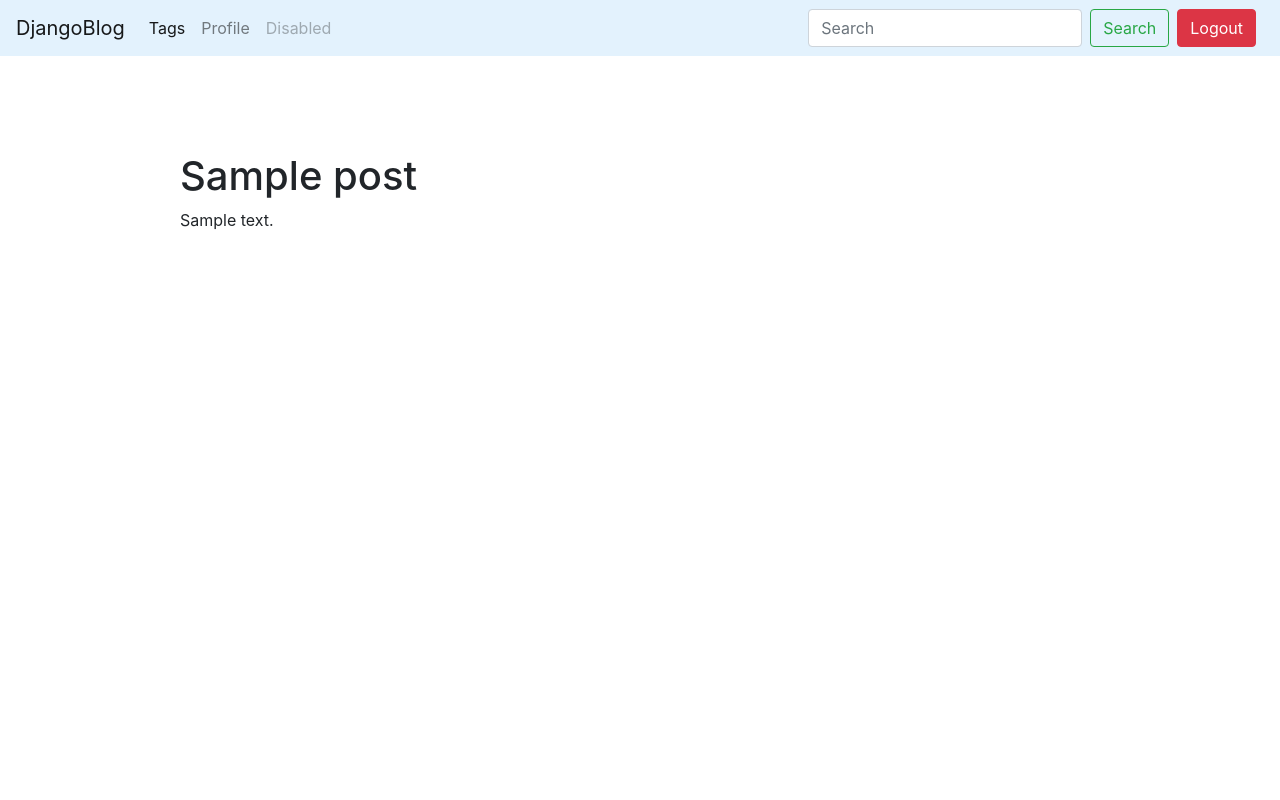
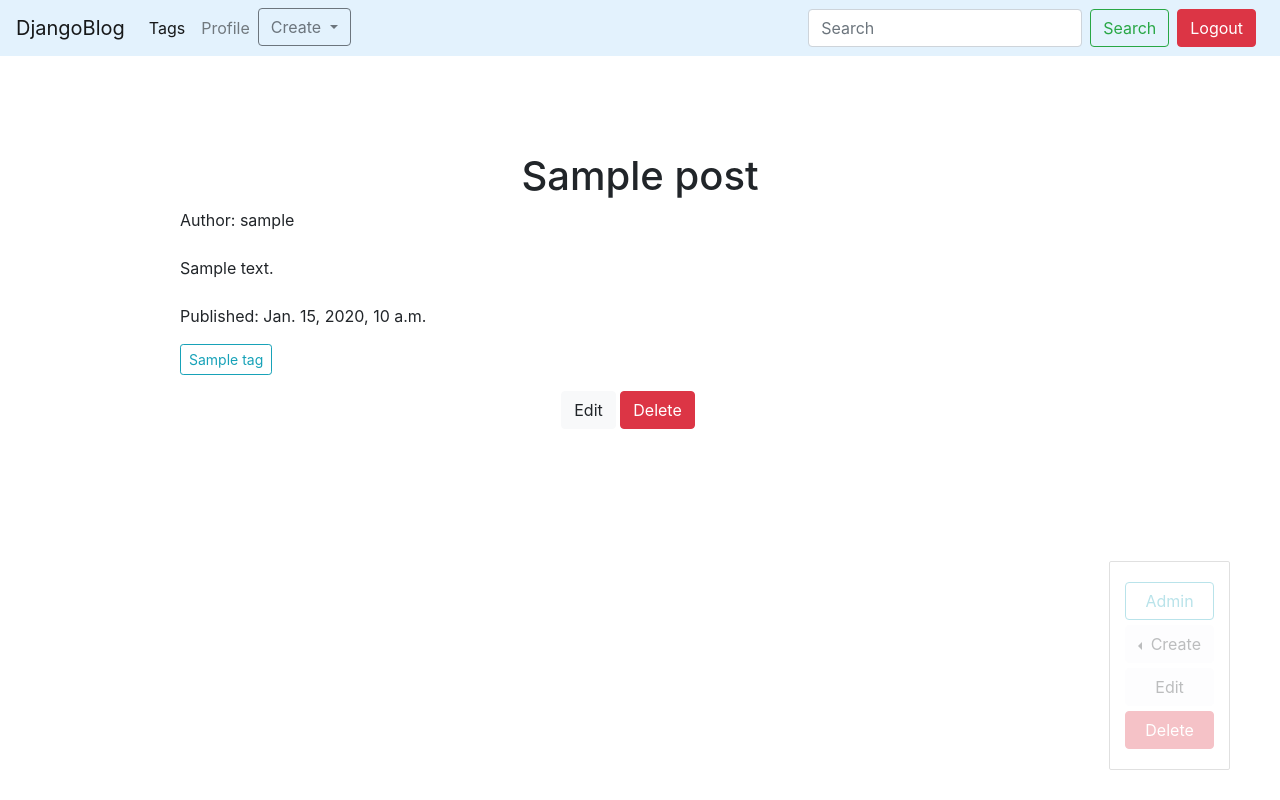
Before and after one commit to VovaPrymachuk/Django_blog, a Django app: a page that uses templates/base.html in a window 1280 px wide. Run offline with Django 3.2, Linux system fonts and the light colour scheme; a user stored in the database is signed in; tables that the repository leaves empty hold one stand-in row (values such as "Sample post"); some libraries are stand-ins or nearby versions.

Commit message:
profile page

```diff
--- a/blog/templates/blog/base_blog.html
+++ b/blog/templates/blog/base_blog.html
@@ -1 +1,21 @@
 {% extends 'base.html' %}
+
+{% block admin-panel %}
+
+    <div class="btn-group dropleft">
+        <button type="button" class="btn btn-light dropdown-toggle" data-toggle="dropdown" aria-haspopup="true"
+           aria-expanded="false">
+            Create
+        </button>
+        <div class="dropdown-menu">
+            <a href="{% url 'post_create_url' %}" class="dropdown-item" type="button">Post</a>
+            <a href="{% url 'tag_create_url' %}" class="dropdown-item" type="button">Tag</a>
+        </div>
+    </div>
+
+    <a href="{{ admin_object.get_update_url }}" class="btn btn-light edit"
+       style="{% if detail %}display:block{% endif %}">Edit</a>
+    <a href="{{ admin_object.get_delete_url }}" class="btn btn-danger delete"
+       style="{% if detail %}display:block{% endif %}">Delete</a>
+
+{% endblock %}
--- a/blog/templates/blog/post_detail.html
+++ b/blog/templates/blog/post_detail.html
@@ -6,6 +6,25 @@
 
 
 {% block content %}
-    <h1 class="mt-5">{{ post.title }}</h1>
-    <p>{{ post.body }}</p>
+
+
+    <h1 class="mt-5 text-center">{{ post.title }}</h1>
+    <p>Author: {{ post.author }}</p>
+    <p class="mt-4 mb-4">{{ post.body }}</p>
+    <p>Published: {{ post.created }}</p>
+
+    {% for tag in post.tags.all %}
+        <a href="{{ tag.get_absolute_url }}" class="btn btn-outline-info btn-sm mr-1">{{ tag }}</a>
+    {% endfor %}
+
+    {% if not username == post.author %}
+
+        <div class="text-center mt-3 mr-4">
+            <a href="{{ post.get_update_url }}" class="btn btn-light">Edit</a>
+            <a href="{{ post.get_delete_url }}" class="btn btn-danger">Delete</a>
+        </div>
+
+    {% endif %}
+
+
 {% endblock %}
--- a/blog/urls.py
+++ b/blog/urls.py
@@ -6,6 +6,7 @@ urlpatterns = [
     path('register/', register_page, name='register_page_url'),
     path('login/', login_page, name='login_url'),
     path('logout/', logout_user, name='logout_url'),
+    path('profile/<str:username>/', UserProfile.as_view(), name='user_profile'),
     path('post/create/', PostCreate.as_view(), name='post_create_url'),
     path('post/update/<str:slug>/', PostUpdate.as_view(), name='post_update_url'),
     path('post/<str:slug>/', PostDetail.as_view(), name='post_detail_url'),
--- a/blog/utils.py
+++ b/blog/utils.py
@@ -25,8 +25,14 @@ class ObjectDetailMixin:
     template = None
 
     def get(self, request, slug):
+        username = request.user.username
         obj = get_object_or_404(self.model, slug__iexact=slug)
-        context = {self.model.__name__.lower(): obj}
+        context = {
+            'username': username,
+            self.model.__name__.lower(): obj,
+            'admin_object': obj,
+            'detail': True,
+        }
         return render(request, self.template, context)
 
 
--- a/blog/views.py
+++ b/blog/views.py
@@ -1,7 +1,8 @@
+from django.contrib.auth.mixins import LoginRequiredMixin
+from django.contrib.auth.models import User
 from django.shortcuts import render, redirect
 from django.contrib import messages
-from django.contrib.auth import authenticate, login, logout
-from django.urls import reverse
+from django.contrib.auth import authenticate, login, logout, get_user_model
 from django.views.generic import View
 
 from .models import Post, Tag
@@ -47,12 +48,19 @@ def logout_user(request):
     return redirect('login_url')
 
 
+class UserProfile(LoginRequiredMixin, View):
+    def get(self, request, username):
+        user = User.objects.get(username=username)
+        context = {'user': user}
+        return render(request, 'blog/user_profile.html', context)
+
+
 class PostsList(ObjectListMixin, View):
     model = Post
     template = 'blog/index.html'
 
 
-class PostCreate(View):
+class PostCreate(LoginRequiredMixin, View):
     def get(self, request):
         form = PostForm()
         context = {'form': form}
@@ -60,12 +68,10 @@ class PostCreate(View):
 
     def post(self, request):
         bound_form = PostForm(request.POST)
-        print(943)
         if bound_form.is_valid():
             entry = bound_form.save(commit=False)
             entry.author = request.user
             entry.save()
-            print(12131)
             return redirect('posts_list_url')
 
         context = {'form': bound_form}
@@ -77,13 +83,13 @@ class PostDetail(ObjectDetailMixin, View):
     template = 'blog/post_detail.html'
 
 
-class PostUpdate(ObjectUpdateMixin, View):
+class PostUpdate(LoginRequiredMixin, ObjectUpdateMixin, View):
     model = Post
     model_form = PostForm
     template = 'blog/post_update.html'
 
 
-class PostDelete(ObjectDeleteMixin, View):
+class PostDelete(LoginRequiredMixin, ObjectDeleteMixin, View):
     model = Post
     get_template = 'blog/post_delete.html'
     post_template = 'posts_list_url'
@@ -99,7 +105,7 @@ class TagDetail(ObjectDetailMixin, View):
     template = 'blog/tag_detail.html'
 
 
-class TagCreate(View):
+class TagCreate(LoginRequiredMixin, View):
     def get(self, request):
         form = TagForm()
         context = {'form': form}
@@ -115,13 +121,13 @@ class TagCreate(View):
         return render(request, 'blog/tag_create.html', context)
 
 
-class TagUpdate(ObjectUpdateMixin, View):
+class TagUpdate(LoginRequiredMixin, ObjectUpdateMixin, View):
     model = Tag
     model_form = TagForm
     template = 'blog/tag_update.html'
 
 
-class TagDelete(ObjectDeleteMixin, View):
+class TagDelete(LoginRequiredMixin, ObjectDeleteMixin, View):
     model = Tag
     get_template = 'blog/tag_delete.html'
     post_template = 'tags_list_url'
--- a/django_blog/settings.py
+++ b/django_blog/settings.py
@@ -122,5 +122,8 @@ USE_TZ = True
 # https://docs.djangoproject.com/en/3.0/howto/static-files/
 
 STATIC_URL = '/static/'
+STATICFILES_DIRS = [
+    os.path.join(BASE_DIR, 'static')
+]
 
 # User models
--- /dev/null
+++ b/static/css/styles.css
@@ -0,0 +1,22 @@
+.admin-panel {
+    border: 1px solid #999;
+    border-radius: 2px;
+    position: fixed;
+    right: 50px;
+    bottom: 30px;
+    opacity: 0.3;
+    padding: 15px;
+}
+
+.admin-panel:hover {
+    opacity: 1;
+}
+
+.admin-panel a {
+    display: block;
+    margin: 5px 0;
+}
+
+a.edit, a.delete {
+    display: None;
+}
--- a/templates/base.html
+++ b/templates/base.html
@@ -1,9 +1,14 @@
+{% load static %}
 <!DOCTYPE html>
 <html lang="en">
 <head>
     <meta charset="UTF-8">
+<script src="https://code.jquery.com/jquery-3.5.1.slim.min.js" integrity="sha384-DfXdz2htPH0lsSSs5nCTpuj/zy4C+OGpamoFVy38MVBnE+IbbVYUew+OrCXaRkfj" crossorigin="anonymous"></script>
+<script src="https://cdn.jsdelivr.net/npm/popper.js@1.16.1/dist/umd/popper.min.js" integrity="sha384-9/reFTGAW83EW2RDu2S0VKaIzap3H66lZH81PoYlFhbGU+6BZp6G7niu735Sk7lN" crossorigin="anonymous"></script>
+<script src="https://stackpath.bootstrapcdn.com/bootstrap/4.5.1/js/bootstrap.min.js" integrity="sha384-XEerZL0cuoUbHE4nZReLT7nx9gQrQreJekYhJD9WNWhH8nEW+0c5qq7aIo2Wl30J" crossorigin="anonymous"></script>
     <link rel="stylesheet" href="https://stackpath.bootstrapcdn.com/bootstrap/4.5.0/css/bootstrap.min.css"
           integrity="sha384-9aIt2nRpC12Uk9gS9baDl411NQApFmC26EwAOH8WgZl5MYYxFfc+NcPb1dKGj7Sk" crossorigin="anonymous">
+    <link rel="stylesheet" href="{% static 'css/styles.css' %}">
     <title>
         {% block title %}
             Blog
@@ -23,12 +28,24 @@
             <li class="nav-item active">
                 <a class="nav-link" href="{% url 'tags_list_url' %}">Tags</a></a>
             </li>
-            <li class="nav-item">
-                <a class="nav-link" href="#">Profile</a>
-            </li>
-            <li class="nav-item">
-                <a class="nav-link disabled" href="#" tabindex="-1" aria-disabled="true">Disabled</a>
-            </li>
+            {% if user.is_authenticated %}
+                <li class="nav-item">
+                    <a class="nav-link" href="{% url 'user_profile' username=user.get_username %}">Profile</a>
+                </li>
+                <li class="nav-item">
+                    <div class="btn-group dropdown">
+                        <button type="button" class="btn btn-outline-secondary dropdown-toggle" data-toggle="dropdown"
+                                aria-haspopup="true"
+                                aria-expanded="false">Create
+                        </button>
+                        <div class="dropdown-menu">
+                            <a href="{% url 'post_create_url' %}" class="dropdown-item" type="button">Post</a>
+                            <a href="{% url 'tag_create_url' %}" class="dropdown-item" type="button">Tag</a>
+                        </div>
+                    </div>
+                </li>
+            {% endif %}
+
         </ul>
         <form class="form-inline my-2 my-lg-0">
             <input class="form-control mr-sm-2" type="search" placeholder="Search">
@@ -63,5 +80,14 @@
     </div>
 </div>
 
+{% if user.is_staff or user.is_superuser %}
+
+    <div class="admin-panel align-items-center">
+        <a href="/admin" class="btn btn-outline-info">Admin</a>
+        {% block admin-panel %}{% endblock %}
+    </div>
+
+{% endif %}
+
 </body>
 </html>
```
Also changed, not shown: blog/templates/blog/user_profile.html (added, +14 -0 lines).
